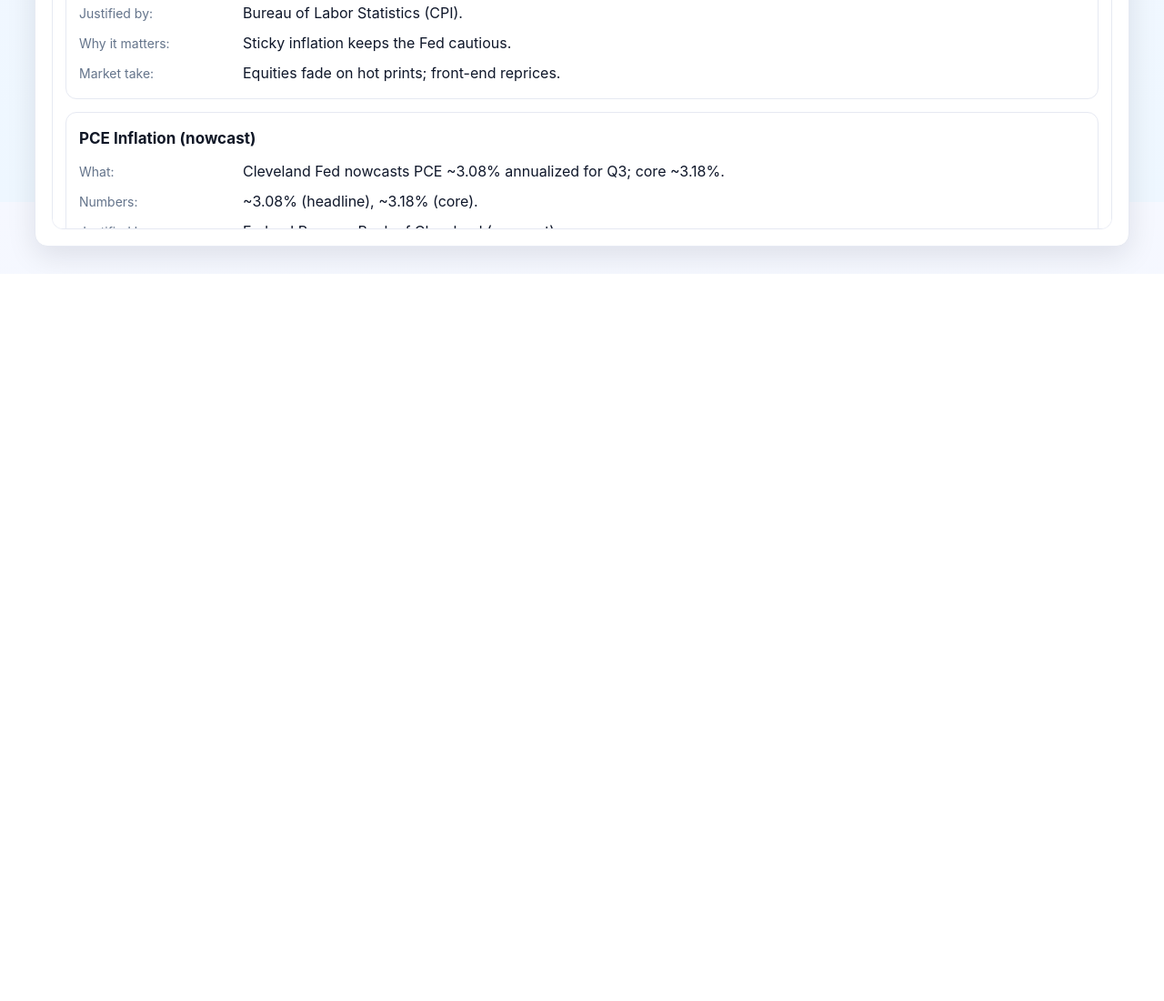
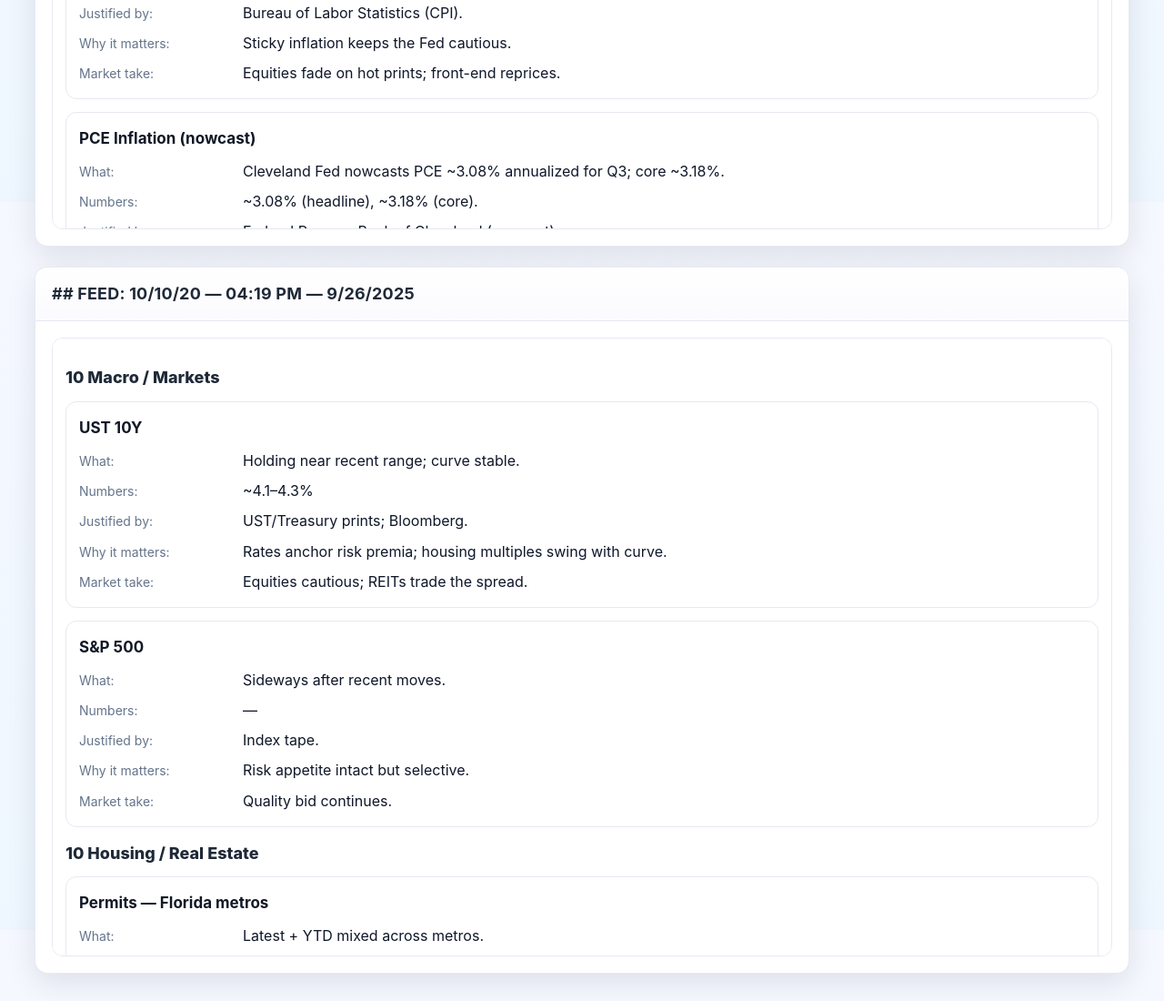
Before and after one commit to wdotmac/real-estate-dashboard, a plain HTML site: page index.html in a window 1280 px wide. Shown: the part 2178-3278 px from the top of the page at 91% size. Before the commit the page ends 2479 px from the top, so only its background shows below. Drawn offline with Linux system fonts and the light colour scheme.

Commit message:
Update index.html

```diff
--- a/index.html
+++ b/index.html
@@ -157,6 +157,23 @@
           <div id="qtd"></div>
           <div class="section-title">Summary Takeaways (No Sugarcoat)</div>
           <div class="summary" id="takeaways">—</div>
+        </div>
+      </div>
+    </div>
+
+    <!-- 5) NEW — FEED: 10/10/20 (added without changing existing FEED) -->
+    <div class="card">
+      <h3>## FEED: 10/10/20 — <span id="ttTime">—</span> — <span id="ttDate">—</span></h3>
+      <div class="content">
+        <div class="feed-wrap" id="tenTenTwenty">
+          <div class="section-title">10 Macro / Markets</div>
+          <div id="tt-macro"></div>
+
+          <div class="section-title">10 Housing / Real Estate</div>
+          <div id="tt-housing"></div>
+
+          <div class="section-title">20 Notables</div>
+          <div id="tt-notables"></div>
         </div>
       </div>
     </div>
@@ -535,11 +552,41 @@
   }
   document.getElementById('refreshTakeaways').addEventListener('click', generateTakeaways);
 
+  // ---------- NEW: FEED 10/10/20 renderer (adds blocks; does not touch existing FEED) ----------
+  function renderTenTenTwenty(){
+    const now=new Date();
+    set('ttTime', now.toLocaleTimeString([], {hour:'2-digit', minute:'2-digit'}));
+    set('ttDate', now.toLocaleDateString());
+
+    const macro = [
+      ["UST 10Y","Holding near recent range; curve stable.","~4.1–4.3%","UST/Treasury prints; Bloomberg.","Rates anchor risk premia; housing multiples swing with curve.","Equities cautious; REITs trade the spread."],
+      ["S&P 500","Sideways after recent moves.","—","Index tape.","Risk appetite intact but selective.","Quality bid continues."]
+    ];
+    const housing = [
+      ["Permits — Florida metros","Latest + YTD mixed across metros.","See Permits tiles above.","Census BPS (via FRED).","Supply pipeline uneven; watch 5+ later-cyclical impact.","Builders pick spots; lenders disciplined."],
+      ["Mortgage (PMMS)","Weekly 30-yr fixed ~6.3%.","+/- a few bps w/w.","Freddie Mac PMMS.","Affordability friction persists.","Demand remains rate-sensitive."]
+    ];
+    const notables = [
+      ["Builder tape & suppliers","Breadth mixed; dispersion elevated.","—","Market screens; ETF internals.","Stock-picking over beta.","Watch input costs & incentives."],
+      ["CRE/CMBS pulse","Delinquency elevated; MF stabilizing unevenly.","—","Trepp/desk checks.","Credit stress pockets linger.","Selective distress; lender workouts."]
+    ];
+
+    const toHTML = (arr)=> arr.map(([t,what,nums,just,why,mt]) => blockHTML(t,what,nums,just,why,mt)).join("");
+
+    const m = document.getElementById('tt-macro');
+    const h = document.getElementById('tt-housing');
+    const n = document.getElementById('tt-notables');
+    if(m) m.innerHTML = toHTML(macro);
+    if(h) h.innerHTML = toHTML(housing);
+    if(n) n.innerHTML = toHTML(notables);
+  }
+
   // ---------- init (placeholders first, then try hydrate) ----------
   (async function init(){
     initMacroPlaceholders();
     renderStocksPlaceholders();
     renderFEEDPlaceholders();
+    renderTenTenTwenty(); /* NEW: populate the 10/10/20 card */
     renderFLPermitsKPI();
     const d=new Date();
     set('lastUpdated', d.toLocaleString());
```
